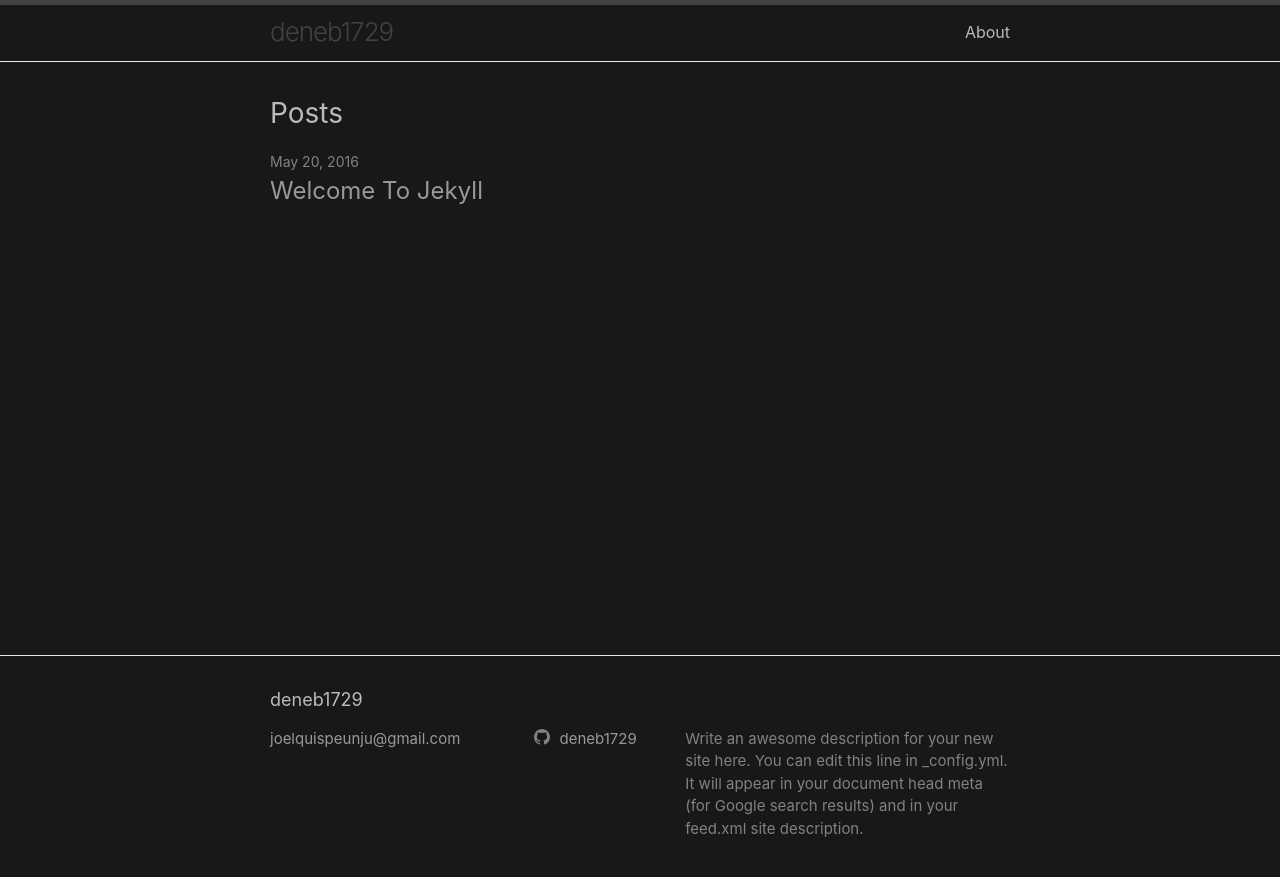
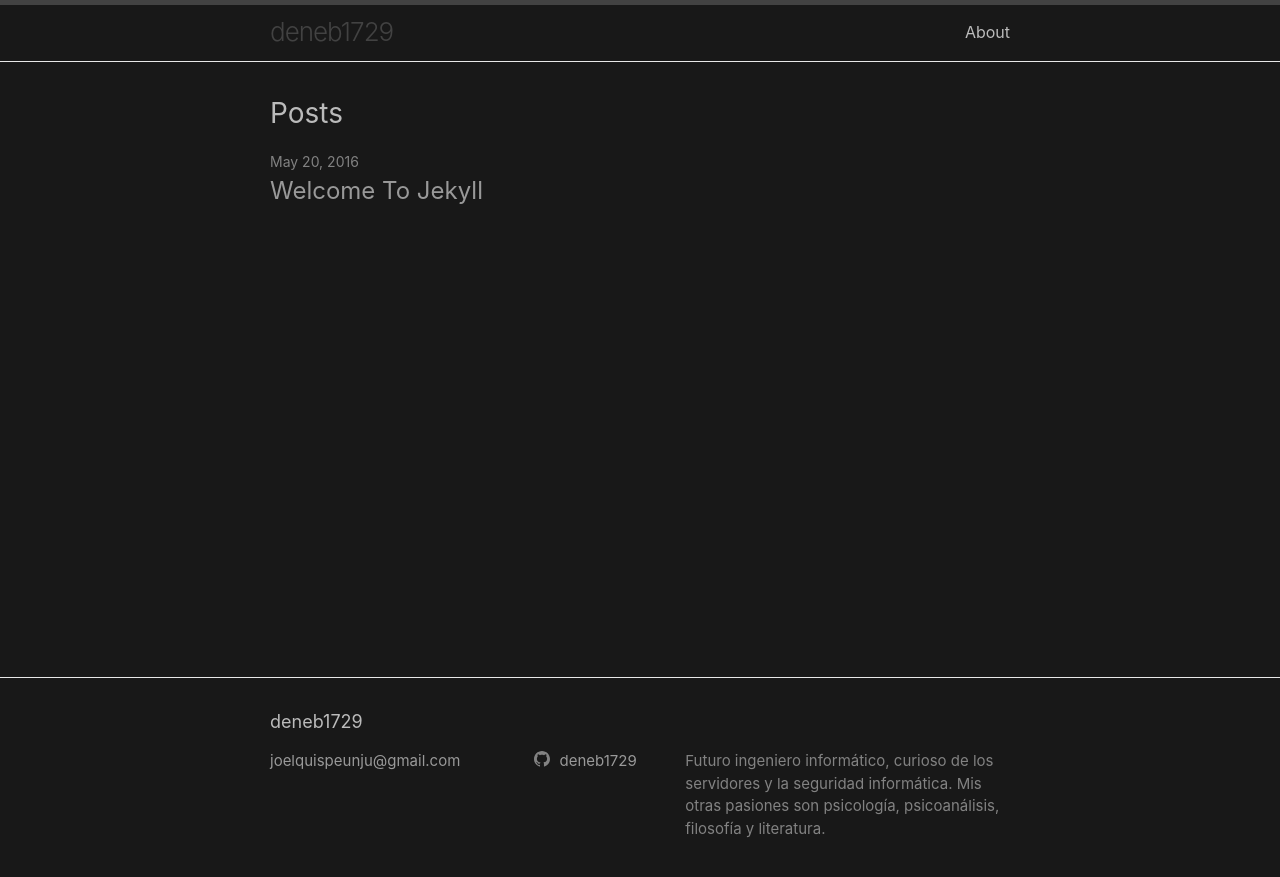
Before and after one commit to deneb1729/deneb1729.github.io, a Jekyll site: the page built from index.md, in a window 1280 px wide. Shown: the top 877 px of the page. Built offline with Jekyll 4.4.1, drawn with Linux system fonts in a browser that asks for light colours.

Commit message:
modified description page

```diff
--- a/_config.yml
+++ b/_config.yml
@@ -2,9 +2,8 @@ title: deneb1729
 author: deneb1729
 email: joelquispeunju@gmail.com
 description: > # this means to ignore newlines until "twitter_username:"
-  Write an awesome description for your new site here. You can edit this
-  line in _config.yml. It will appear in your document head meta (for
-  Google search results) and in your feed.xml site description.
+  Futuro ingeniero informático, curioso de los servidores y la seguridad informática.
+  Mis otras pasiones son psicología, psicoanálisis, filosofía y literatura.
 
 # social links
 # twitter_username: deneb1729
```
